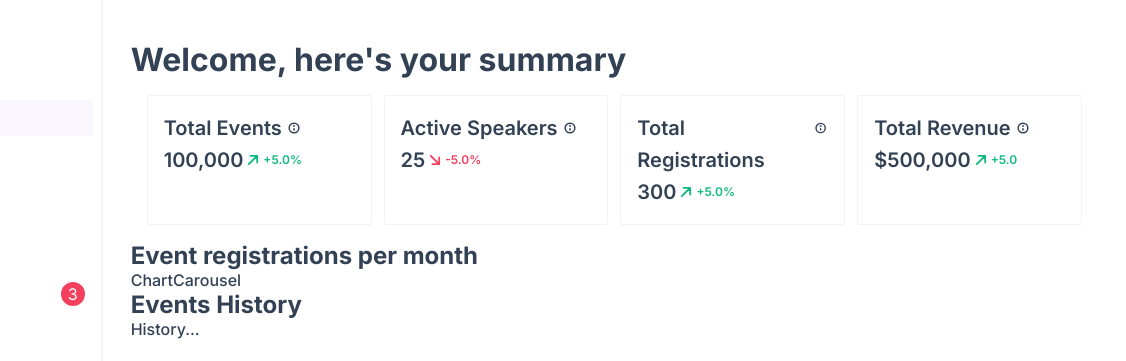
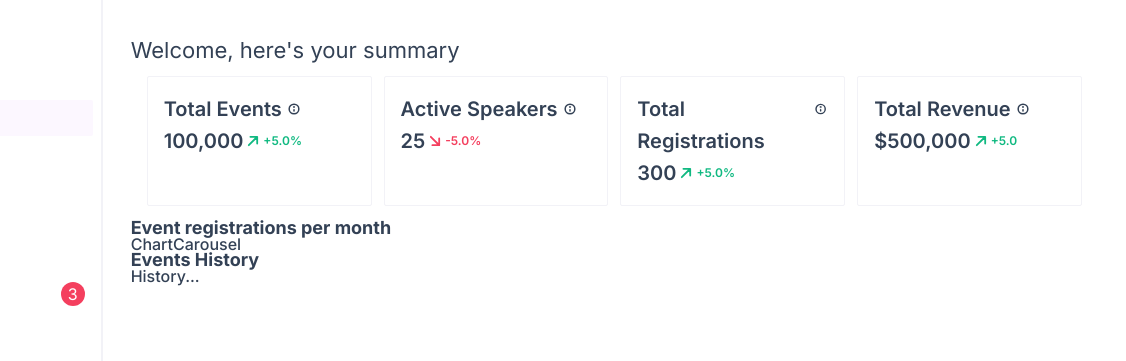
Before and after one commit to theAvocadoCoder/alphatwelve-dashboard, a website built with Vite: page index.html in a window 1280 px wide. Shown: the top 361 px of the page, 154-1280 px from the left. Built offline with nearby package versions, Linux system fonts and the light colour scheme.

Commit message:
Style typography for h1 and h2

```diff
--- a/src/style.css
+++ b/src/style.css
@@ -163,6 +163,23 @@
   }
 }
 
+h1 {
+  font-size: 1.0625rem;
+  line-height: 1.25rem;
+  font-weight: 400;
+}
+
+h2 {
+  font-size: 1.0625rem;
+  line-height: 0.75rem;
+  font-weight: medium;
+}
+
+@media (min-width: 768px) {
+  h1 { font-size: 1.375rem; }
+  h2 { font-size: 1.125rem; }
+}
+
 button {
   color: var(--color-body);
   background-color: transparent;
```
